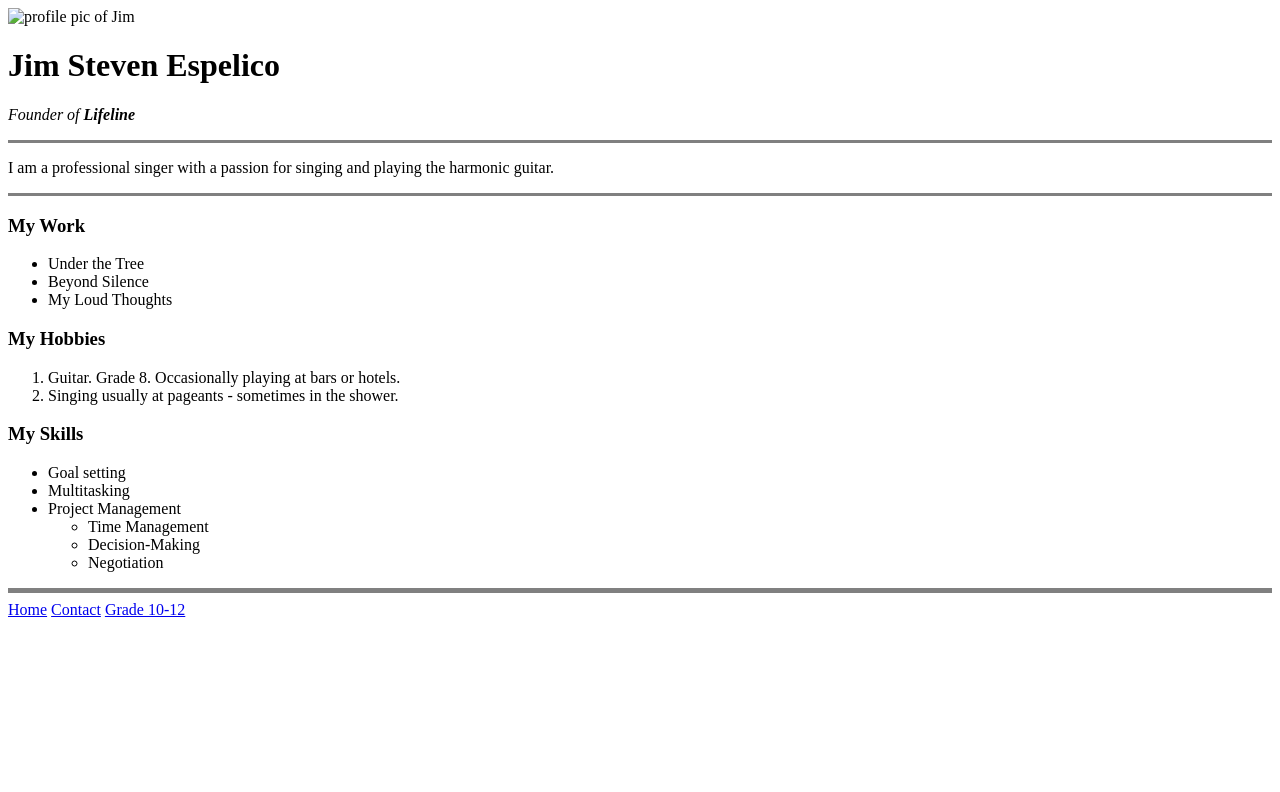
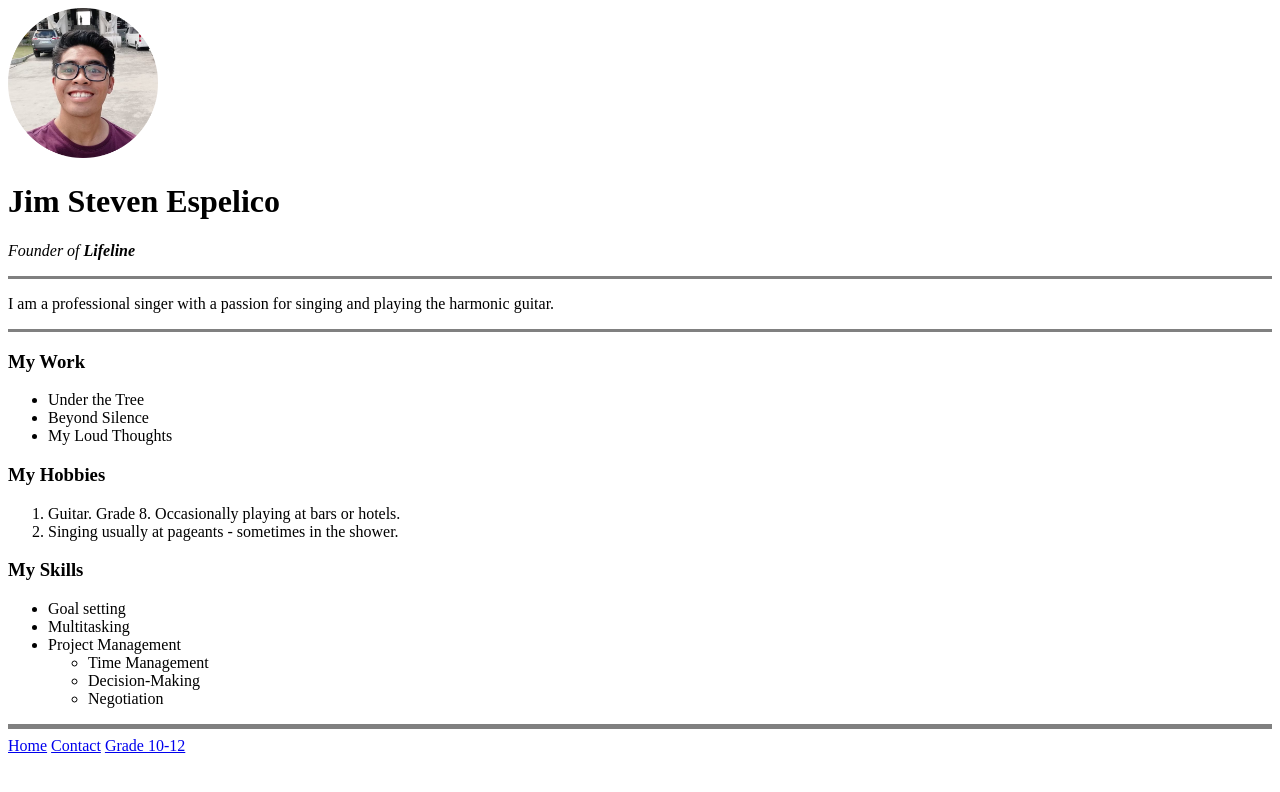
Before and after one commit to jimsteven/siasamplerequirement, a plain HTML site: page pages/profile.html in a window 1280 px wide. Drawn offline with Linux system fonts and the light colour scheme; the site is published under a folder, as on GitHub Pages, so addresses that start at the root find nothing.

Commit message:
update on link of profile pics.

```diff
--- a/pages/profile.html
+++ b/pages/profile.html
@@ -9,7 +9,7 @@
 </head>
 
 <body>
-    <img height="150px" src="/img/circle-cropped.png" alt="profile pic of Jim">
+    <img height="150px" src="../img/circle-cropped.png" alt="profile pic of Jim">
     <h1>Jim Steven Espelico</h1>
     <p><em>Founder of <strong>Lifeline</strong></em></p>
     <hr size="3" noshade>
```
Also changed, not shown: pages/profileforG10.html (+1 -1 lines).
